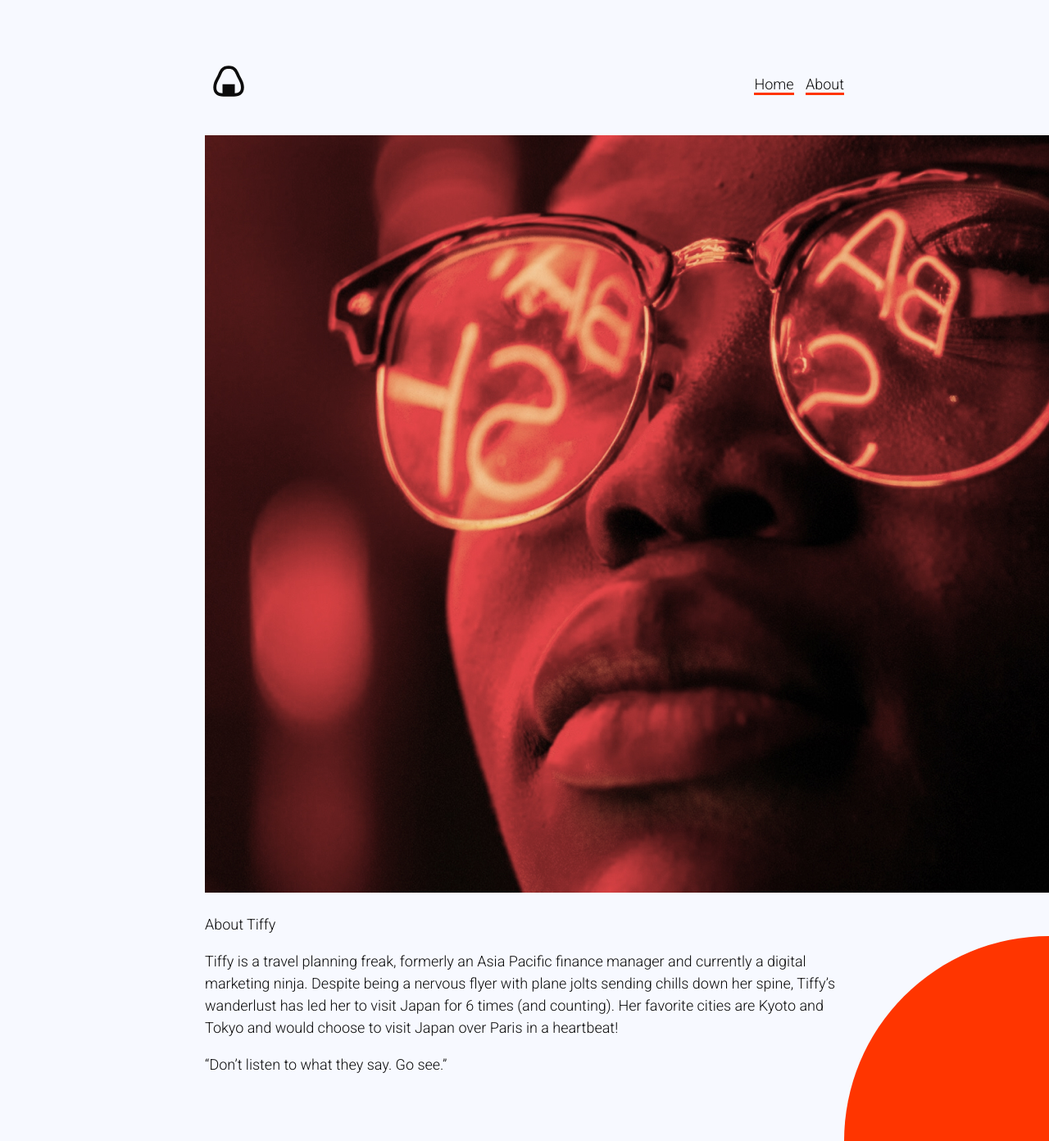
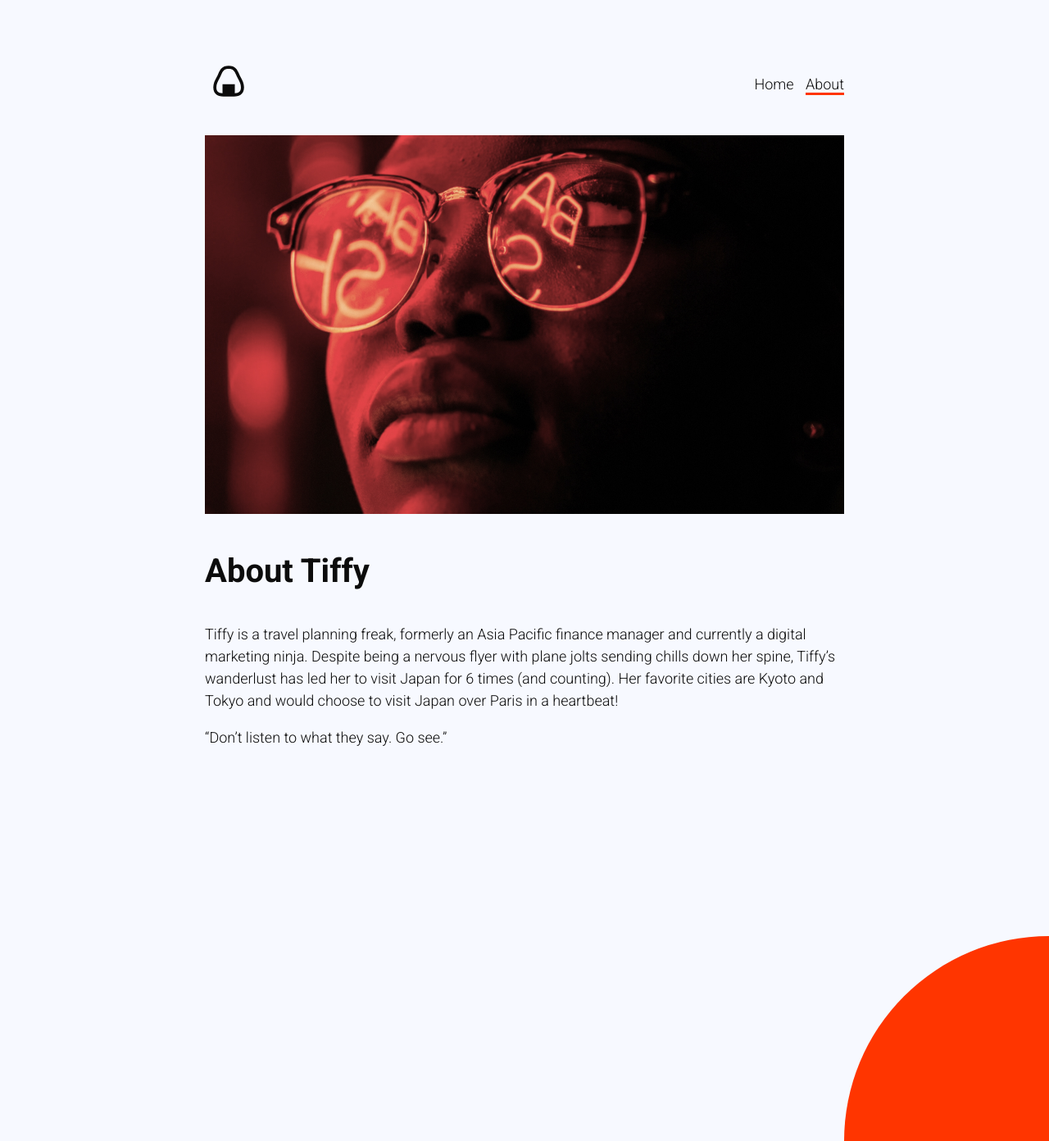
Before and after one commit to guybroadhurst/anightinjapan, a Jekyll site: the page built from about.md, in a window 1280 px wide and 1392 px high. Shown: the whole window at 82% size. Built offline with Jekyll 4.4.1, drawn with Linux system fonts in a browser that asks for light colours.

Commit message:
Fixed img width and selected nav link styles

```diff
--- a/_includes/header.html
+++ b/_includes/header.html
@@ -1,7 +1,7 @@
 <header>
     <a href="/"><img src="/assets/img/logo.svg" alt="A Night in Japan"></a>
     <nav>
-        <a href="/">Home</a>
-        <a href="/about">About</a>
+        <a href="/" {% if page.url == "/" %} class="selected" {% endif %}>Home</a>
+        <a href="/about/" {% if page.url == "/about/" %} class="selected" {% endif %}>About</a>
     </nav>
 </header>
--- a/about.md
+++ b/about.md
@@ -6,7 +6,7 @@
 
 ![about.jpg](/uploads/about.jpg)
 
-About Tiffy
+## About Tiffy
 
 Tiffy is a travel planning freak, formerly an Asia Pacific finance manager and currently a digital marketing ninja. Despite being a nervous flyer with plane jolts sending chills down her spine, Tiffy’s wanderlust has led her to visit Japan for 6 times (and counting). Her favorite cities are Kyoto and Tokyo and would choose to visit Japan over Paris in a heartbeat!
 
--- a/assets/css/app.scss
+++ b/assets/css/app.scss
@@ -53,7 +53,16 @@
     margin: 40px 0 0 0;
 }
 
-nav a, p a {
+img {
+    max-width: 780px;
+}
+
+nav a {
+    color: $black;
+    text-decoration: none;
+}
+
+nav a.selected, p a {
     color: $black;
     text-decoration: none;
     border-bottom: 3px solid $primary-color;
```
